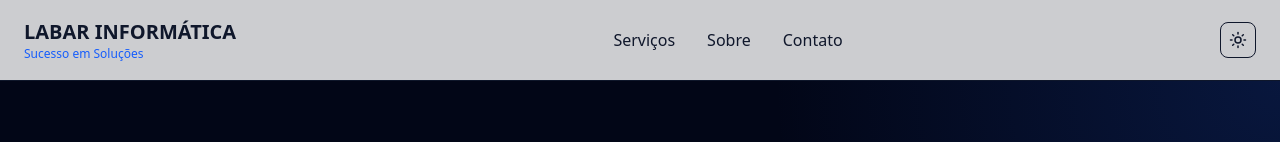
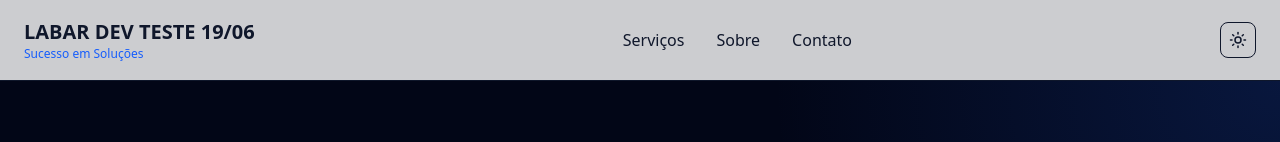
Before and after one commit to jrmalucoin/labar-site, a Next.js app: page / in a window 1280 px wide. Shown: the top 142 px of the page. Built offline with nearby package versions, Linux system fonts and the light colour scheme.

Commit message:
Teste DEV visual

```diff
--- a/components/Header.tsx
+++ b/components/Header.tsx
@@ -8,7 +8,7 @@ export default function Header() {
 
         <div>
           <h1 className="font-bold text-xl text-slate-900 dark:text-white">
-            LABAR INFORMÁTICA
+            LABAR DEV TESTE 19/06
           </h1>
 
           <p className="text-xs text-blue-600">
```
